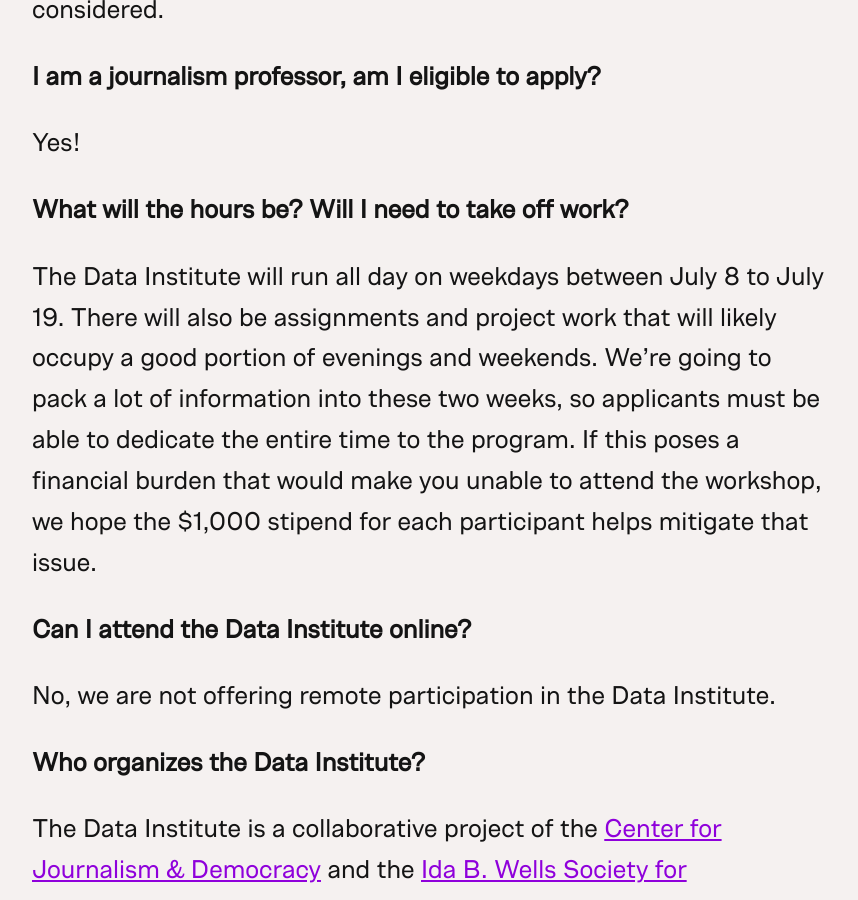
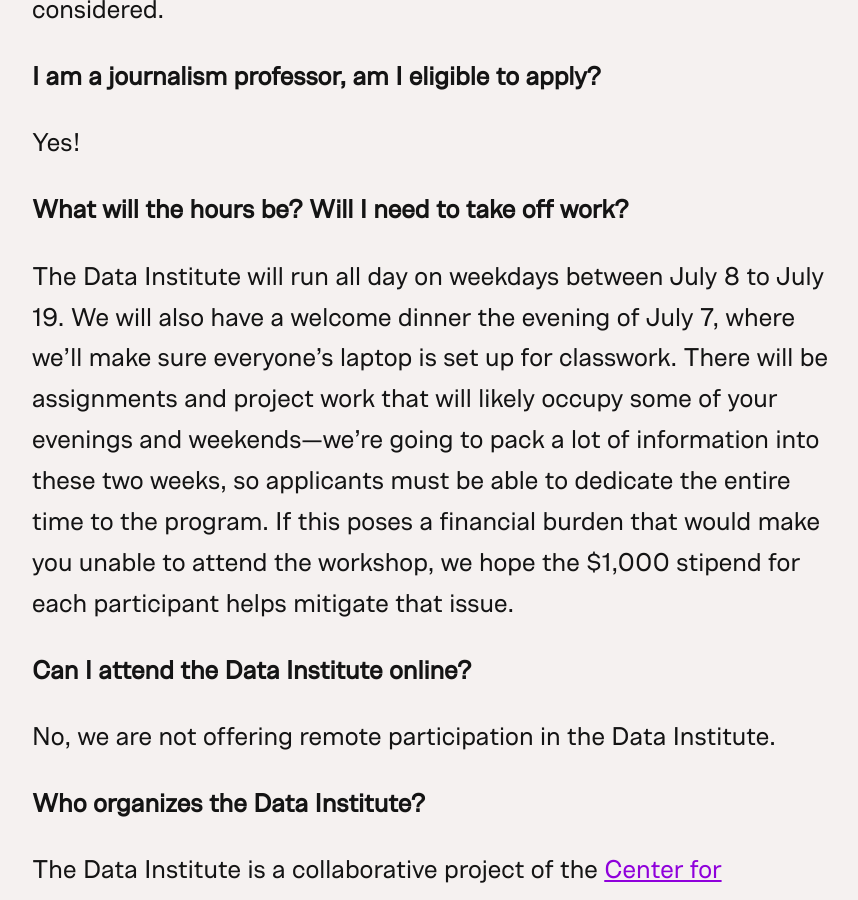
Before and after one commit to OpenNews/datainstitute-website, a Jekyll site: the page built from homepage.md, in a window 1280 px wide and 900 px high, scrolled down 6764 px. Shown: the whole window, without its empty margins (208-1066 px from the left). Built offline with Jekyll 4.4.1, drawn with Linux system fonts in a browser that asks for light colours.

Commit message:
add note about welcome dinner timing

```diff
--- a/homepage.md
+++ b/homepage.md
@@ -144,7 +144,7 @@ Yes!
 
 **What will the hours be? Will I need to take off work?**
 
-The Data Institute will run all day on weekdays between July 8 to July 19. There will also be assignments and project work that will likely occupy a good portion of evenings and weekends. We’re going to pack a lot of information into these two weeks, so applicants must be able to dedicate the entire time to the program. If this poses a financial burden that would make you unable to attend the workshop, we hope the $1,000 stipend for each participant helps mitigate that issue.
+The Data Institute will run all day on weekdays between July 8 to July 19. We will also have a welcome dinner the evening of July 7, where we'll make sure everyone's laptop is set up for classwork. There will be assignments and project work that will likely occupy some of your evenings and weekends—we’re going to pack a lot of information into these two weeks, so applicants must be able to dedicate the entire time to the program. If this poses a financial burden that would make you unable to attend the workshop, we hope the $1,000 stipend for each participant helps mitigate that issue.
 
 **Can I attend the Data Institute online?**
 
```
